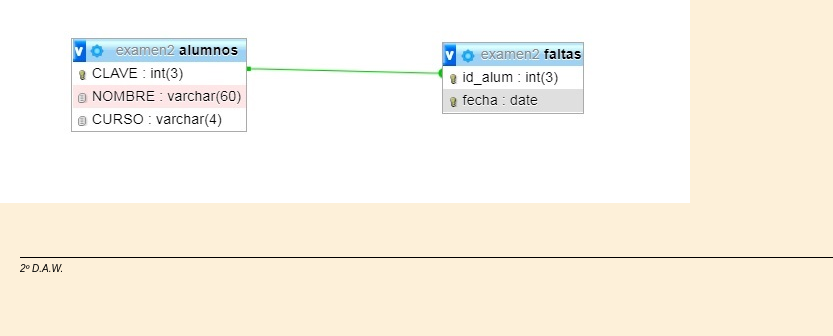
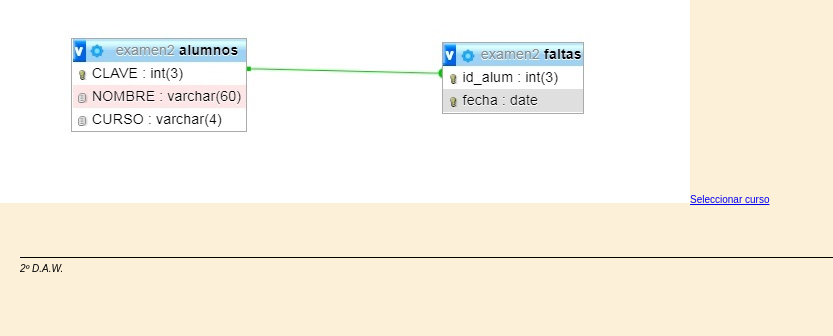
Before and after one commit to jgalesp/despliegue, a PHP site: page / in a window 1280 px wide. Shown: the part 94-430 px from the top of the page, without its empty margins (0-833 px from the left). Run offline with PHP 8.4, Linux system fonts and the light colour scheme.

Commit message:
Update index.php

```diff
--- a/index.php
+++ b/index.php
@@ -4,5 +4,7 @@ cabecera('Consultas Preparadas');
 echo "<h1>CONTROL DE ASISTENCIA EN D.A.W.</h1>";
 echo "<img src='tablas.jpg'>";
 		echo "</div>";
+
+echo "<a href='meter_faltas.php'>Seleccionar curso</a>";
 		pie();
 ?>
```
